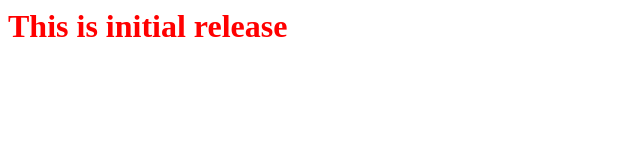
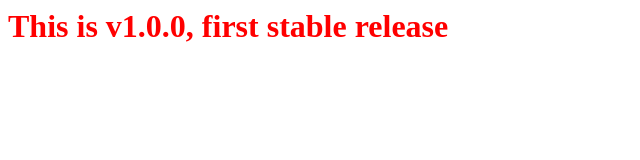
Before and after one commit to ArtemVakhitov/nexustart, a plain HTML site: page index.html in a window 1280 px wide. Shown: the whole page, without its empty margins (0-640 px from the left). Drawn offline with Linux system fonts and the light colour scheme.

Commit message:
Changed index.html for v1.0.0

```diff
--- a/index.html
+++ b/index.html
@@ -1,5 +1,5 @@
 <html>
 <body text="red">
-    <h1>This is initial release</h1>
+    <h1>This is v1.0.0, first stable release</h1>
 </body>
 </html>
```
